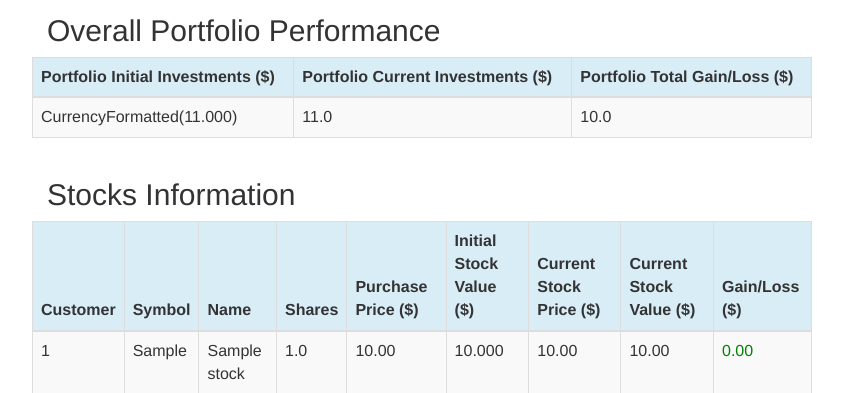
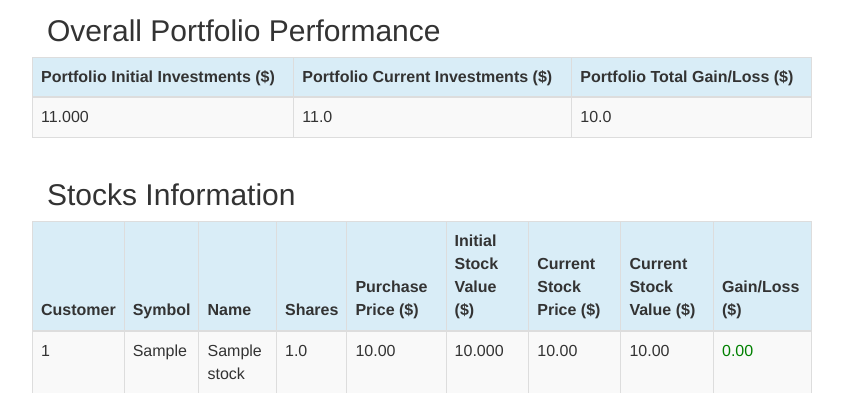
Before and after one commit to jdfranco97/ISQA8380-A2P2, a Django app: page /customer/1/portfolio/ in a window 1280 px wide. Shown: the part 261-654 px from the top of the page, without its empty margins (23-866 px from the left). Run offline with Django 3.2, Linux system fonts and the light colour scheme; a user stored in the database is signed in; tables that the repository leaves empty hold one stand-in row (values such as "Sample post"); a database or web service that is not in the repository returns one stand-in record (values such as "Sample title"); data that the repository does not hold is empty; some libraries are stand-ins or nearby versions.

Commit message:
removed changes for currency formatting

```diff
--- a/portfolio/templates/portfolio/portfolio.html
+++ b/portfolio/templates/portfolio/portfolio.html
@@ -58,7 +58,7 @@
         </thead>
         <tbody>
             <tr>
-                <td>CurrencyFormatted({{ sum_acquired_value.acquired_value__sum |addition:sum_of_initial_stock_value }})</td>
+                <td>{{ sum_acquired_value.acquired_value__sum |addition:sum_of_initial_stock_value }}</td>
                 <td>{{ sum_recent_value.recent_value__sum |addition:sum_current_stocks_value|intcomma }}</td>
                 <td>{{ sum_recent_value.recent_value__sum |addition:sum_current_stocks_value |sub:sum_acquired_value.acquired_value__sum|intcomma }}</td>
             </tr>
```
